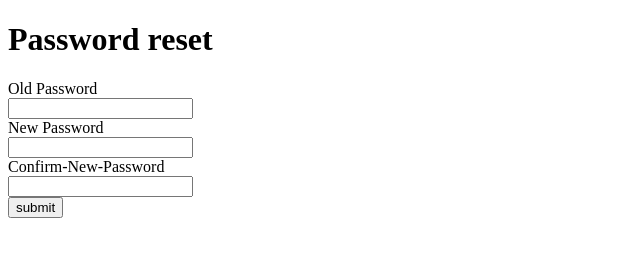
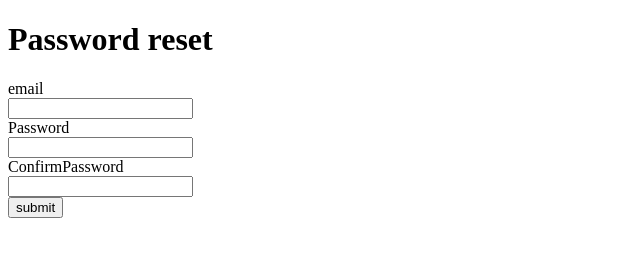
Before and after one commit to Carol-Mwangi/Lyne, a website: page reset.html in a window 1280 px wide. Shown: the whole page, without its empty margins (0-640 px from the left). Drawn offline with Linux system fonts and the light colour scheme.

Commit message:
modified

```diff
--- a/reset.html
+++ b/reset.html
@@ -7,17 +7,17 @@
         <h1>Password reset</h1>
         <div>
             <form action="/reset" method="post">
-                <div class="old-password">
-                    <label>Old Password</label><br>
-                    <input type="password" id="old-password" required maxlength="8"><br>
+                <div class="email">
+                    <label>email</label><br>
+                    <input type="email" id="email" required><br>
                 </div>
                 <div class="New-password">
-                    <label>New Password</label><br>
-                    <input type="password" id="new-password" required maxlength="8"> <br>
+                    <label>Password</label><br>
+                    <input type="password" id="password" required maxlength="8"> <br>
                 </div>
                 <div class="new password">
-                    <label>Confirm-New-Password</label><br>
-                    <input type="password" id="confirm-password" required maxlength="8"><br>
+                    <label>ConfirmPassword</label><br>
+                    <input type="password" id="confirmPassword" required maxlength="8"><br>
                 </div>
 
                 <input type="submit" id="submit" value="submit">
```
